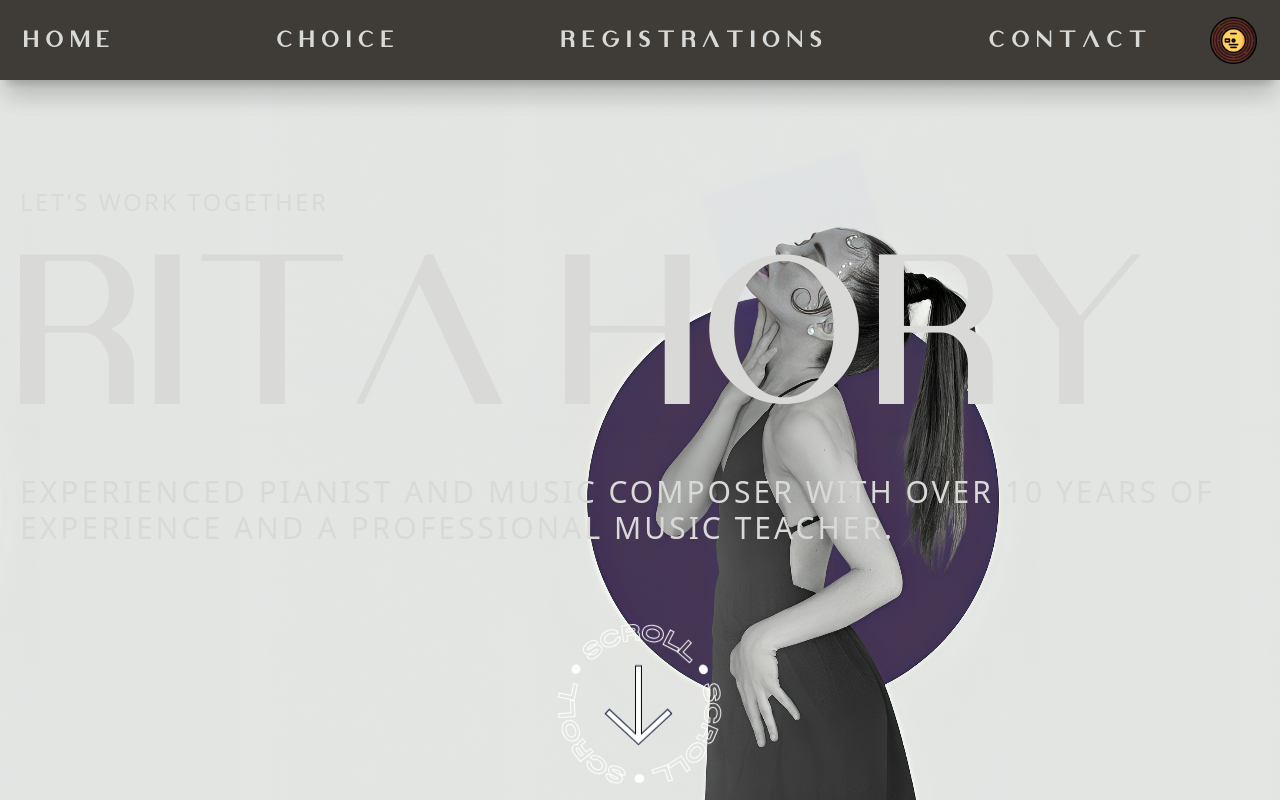
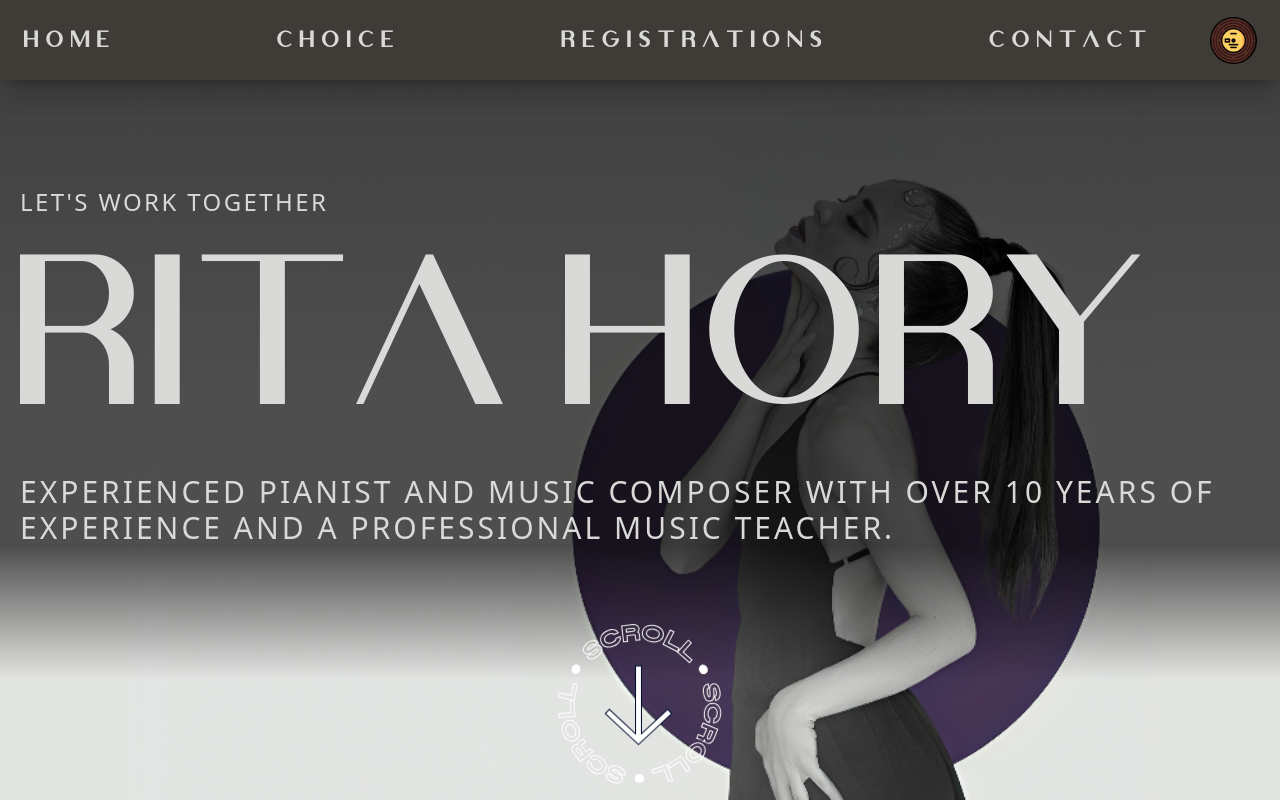
Before and after one commit to Pudding2159/CourseShop, a Next.js app: page / in a window 1280 px wide. Shown: the top 800 px of the page. Built offline with nearby package versions, Linux system fonts and the light colour scheme.

Commit message:
update gsap animation

```diff
--- a/components/Main.jsx
+++ b/components/Main.jsx
@@ -1,7 +1,7 @@
 "use client";
 import React, { useEffect, useRef } from 'react';
 import '@styles/Fonts.css';
-// import '@styles/globals.css';
+import '@styles/globals.css';
 
 import '@styles/Light_style.css'
 import '@styles/More_button.css'
@@ -77,9 +77,7 @@ const Main = () => {
     return (
         <div id="Home">
 
-            <div className='w-full h-screen mx-auto p-2 flex justify-center items-center text-left md:pt-[200px] xs:pt-[50%]'
-                style={{ backgroundImage: "url('/images/Hory_image_1.png')", backgroundRepeat: "repeat", backgroundPosition: "center center"}}>
-
+            <div className='gradient-background w-full h-screen mx-auto p-2 flex justify-center items-center text-left md:pt-[200px] xs:pt-[50%]'>
 
                 <div className="max-w-[1240px]">
 
--- a/styles/globals.css
+++ b/styles/globals.css
@@ -137,3 +137,23 @@ html {
   position: relative; /* Обязательно для правильного позиционирования псевдоэлемента */
   min-height: 100%;
 }
+
+
+
+.gradient-background {
+    background-image:
+        linear-gradient(to bottom, rgba(0, 0, 0, 0.659) 40%, rgba(0, 0, 0, 0.67) 25%, transparent 50%),
+        linear-gradient(to bottom, rgba(0, 0, 0, 0.2) 0%, rgba(0, 0, 0, 0.15) 30%, transparent 50%),
+        url('/images/Hory_image_1.png');
+    background-size:
+        100% 170%, /* Ширина и высота первого градиента */
+        100% 170%, /* Ширина и высота второго градиента */
+        cover; /* Размер фонового изображения */
+    background-position:
+        center top, /* Позиция первого градиента */
+        center center, /* Позиция второго градиента */
+        center center; /* Позиция фонового изображения */
+    background-repeat: no-repeat, no-repeat, no-repeat; /* Предотвращаем повторение градиентов и изображения */
+    height: 100vh; /* Высота элемента, можно изменить по необходимости */
+    width: 100%; /* Ширина элемента */
+}
```
